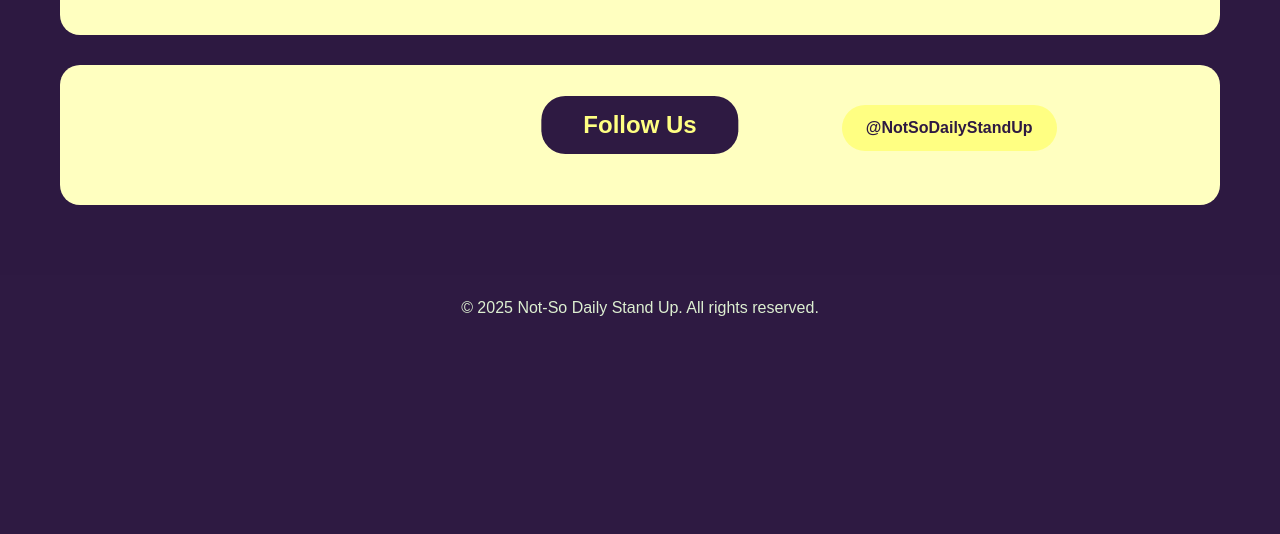
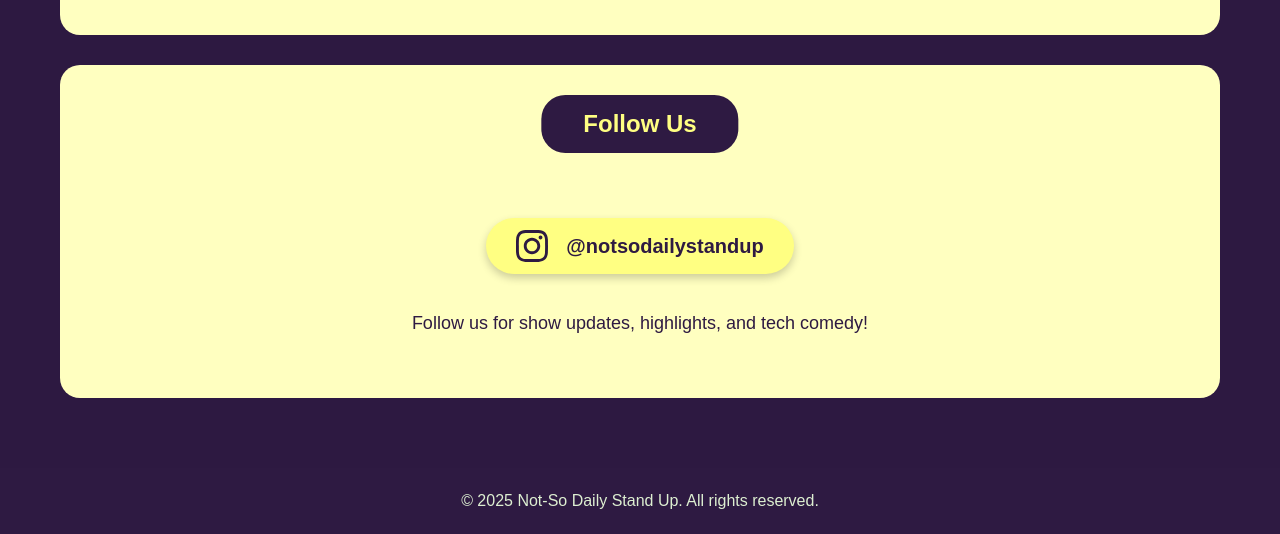
Before and after one commit to Desitrain22/nsds-site, a plain HTML site: page index.html in a window 1280 px wide. Shown: the part 1311-1845 px from the top of the page. Before the commit the page ends 1652 px from the top, so only its background shows below. Drawn offline with Linux system fonts and the light colour scheme.

Commit message:
fixed instagram plug

```diff
--- a/index.html
+++ b/index.html
@@ -13,7 +13,7 @@
       }
 
       body {
-        background-color: #2E1A42; /* Updated to main purple from brand guide */
+        background-color: #2e1a42; /* Updated to main purple from brand guide */
         color: #fff;
         line-height: 1.6;
         min-height: 100vh;
@@ -26,7 +26,12 @@
         display: flex;
         justify-content: center;
         align-items: center;
-        background-color: rgba(46, 26, 66, 0.8); /* Semi-transparent main purple */
+        background-color: rgba(
+          46,
+          26,
+          66,
+          0.8
+        ); /* Semi-transparent main purple */
         backdrop-filter: blur(5px);
         min-height: 100px; /* Ensure the header has a minimum height */
       }
@@ -52,7 +57,7 @@
         height: 100vh;
         overflow: hidden;
         position: relative;
-        background: #2E1A42; /* Updated to main purple */
+        background: #2e1a42; /* Updated to main purple */
       }
 
       .video-column iframe {
@@ -95,10 +100,15 @@
       }
 
       .tagline-box {
-        background-color: rgba(46, 26, 66, 0.7); /* Semi-transparent main purple */
+        background-color: rgba(
+          46,
+          26,
+          66,
+          0.7
+        ); /* Semi-transparent main purple */
         backdrop-filter: blur(10px);
         -webkit-backdrop-filter: blur(10px);
-        color: #FFFF82; /* Main yellow from brand guide */
+        color: #ffff82; /* Main yellow from brand guide */
         padding: 42px; /* Based on 24pt text × 1.75 */
         text-align: center;
         border-radius: 24px; /* Rounded corners matching text size */
@@ -114,17 +124,45 @@
       /* Single-line styles with perfect circular corners */
       .one-liner {
         display: inline-block;
-        background-color: #FFFF82; /* Yellow */
-        color: #2E1A42; /* Purple */
+        background-color: #ffff82; /* Yellow */
+        color: #2e1a42; /* Purple */
         padding: 10px 24px;
         border-radius: 999px; /* Perfect circular ends */
         margin: 10px 0;
         font-weight: bold;
       }
 
+      .instagram-button {
+        display: inline-flex;
+        align-items: center;
+        background-color: #ffff82; /* Yellow */
+        color: #2e1a42; /* Purple */
+        padding: 12px 30px;
+        border-radius: 999px; /* Perfect circular ends */
+        margin: 15px 0;
+        font-weight: bold;
+        font-size: 20px;
+        transition: transform 0.3s ease, box-shadow 0.3s ease;
+        box-shadow: 0 4px 8px rgba(0, 0, 0, 0.2);
+      }
+
+      .instagram-button:hover {
+        transform: translateY(-3px);
+        box-shadow: 0 6px 12px rgba(0, 0, 0, 0.3);
+      }
+
+      .instagram-text {
+        margin-left: 8px;
+      }
+
       .bottom-content {
         margin-top: auto;
-        background-color: rgba(46, 26, 66, 0.9); /* Semi-transparent main purple */
+        background-color: rgba(
+          46,
+          26,
+          66,
+          0.9
+        ); /* Semi-transparent main purple */
         backdrop-filter: blur(8px);
         -webkit-backdrop-filter: blur(8px);
         padding: 40px 20px;
@@ -139,8 +177,8 @@
       .events-section,
       .social-section {
         margin: 30px 0;
-        background-color: #FFFFC0; /* Pale yellow from brand guide */
-        color: #2E1A42; /* Purple */
+        background-color: #ffffc0; /* Pale yellow from brand guide */
+        color: #2e1a42; /* Purple */
         padding: 30px;
         border-radius: 20px; /* Consistent rounded corners */
       }
@@ -151,8 +189,8 @@
         font-size: 24px;
         padding: 10px 42px; /* Based on text size × 1.75 */
         border-radius: 24px; /* Rounded corners matching text size */
-        background-color: #2E1A42; /* Purple */
-        color: #FFFF82; /* Yellow */
+        background-color: #2e1a42; /* Purple */
+        color: #ffff82; /* Yellow */
         display: inline-block;
         margin-left: 50%;
         transform: translateX(-50%);
@@ -161,8 +199,8 @@
       footer {
         text-align: center;
         padding: 20px 0;
-        background-color: #2E1A42; /* Main purple */
-        color: #DDEFD1; /* Pale cyan */
+        background-color: #2e1a42; /* Main purple */
+        color: #ddefd1; /* Pale cyan */
       }
 
       /* Add spacing to push bottom content down */
@@ -225,16 +263,12 @@
       <header>
         <div
           class="container"
-          style="
-            display: flex;
-            justify-content: center;
-            align-items: center;
-          "
+          style="display: flex; justify-content: center; align-items: center"
         >
           <object
             data="media/Header-OneLine.svg"
             type="image/svg+xml"
-            style="height: 80px; width: 300px;"
+            style="height: 80px; width: 300px"
           >
             Not-So Daily Stand Up
           </object>
@@ -264,7 +298,7 @@
                 width="600"
                 height="450"
                 frameborder="0"
-                style="border: 1px solid #2E1A42; border-radius: 20px;"
+                style="border: 1px solid #2e1a42; border-radius: 20px"
                 allowfullscreen=""
                 aria-hidden="false"
                 tabindex="0"
@@ -274,33 +308,31 @@
 
           <div class="social-section">
             <h3 class="section-title">Follow Us</h3>
-            <div class="one-liner">@NotSoDailyStandUp</div>
-            <div id="instagram-feed">
-              <!-- Instagram Embed Code would go here -->
-              <blockquote
-                class="instagram-media"
-                data-instgrm-permalink="https://www.instagram.com"
-                style="
-                  background: #fff;
-                  border: 0;
-                  border-radius: 20px;
-                  box-shadow: 0 0 1px 0 rgba(0, 0, 0, 0.5),
-                    0 1px 10px 0 rgba(0, 0, 0, 0.15);
-                  margin: 1px;
-                  max-width: 540px;
-                  min-width: 326px;
-                  padding: 0;
-                  width: 99.375%;
-                  width: -webkit-calc(100% - 2px);
-                  width: calc(100% - 2px);
-                "
+            <div style="text-align: center; padding: 30px 0">
+              <a
+                href="https://instagram.com/notsodailystandup"
+                target="_blank"
+                style="text-decoration: none"
               >
-                <!-- Instagram content -->
-              </blockquote>
-              <script
-                async
-                src="https://cdnjs.cloudflare.com/ajax/libs/instafeed.js/2.0.0/instafeed.min.js"
-              ></script>
+                <div class="instagram-button">
+                  <svg
+                    xmlns="http://www.w3.org/2000/svg"
+                    width="32"
+                    height="32"
+                    viewBox="0 0 24 24"
+                    style="vertical-align: middle; margin-right: 10px"
+                  >
+                    <path
+                      fill="#2E1A42"
+                      d="M12 2.163c3.204 0 3.584.012 4.85.07 3.252.148 4.771 1.691 4.919 4.919.058 1.265.069 1.645.069 4.849 0 3.205-.012 3.584-.069 4.849-.149 3.225-1.664 4.771-4.919 4.919-1.266.058-1.644.07-4.85.07-3.204 0-3.584-.012-4.849-.07-3.26-.149-4.771-1.699-4.919-4.92-.058-1.265-.07-1.644-.07-4.849 0-3.204.013-3.583.07-4.849.149-3.227 1.664-4.771 4.919-4.919 1.266-.057 1.645-.069 4.849-.069zm0-2.163c-3.259 0-3.667.014-4.947.072-4.358.2-6.78 2.618-6.98 6.98-.059 1.281-.073 1.689-.073 4.948 0 3.259.014 3.668.072 4.948.2 4.358 2.618 6.78 6.98 6.98 1.281.058 1.689.072 4.948.072 3.259 0 3.668-.014 4.948-.072 4.354-.2 6.782-2.618 6.979-6.98.059-1.28.073-1.689.073-4.948 0-3.259-.014-3.667-.072-4.947-.196-4.354-2.617-6.78-6.979-6.98-1.281-.059-1.69-.073-4.949-.073zm0 5.838c-3.403 0-6.162 2.759-6.162 6.162s2.759 6.163 6.162 6.163 6.162-2.759 6.162-6.163c0-3.403-2.759-6.162-6.162-6.162zm0 10.162c-2.209 0-4-1.79-4-4 0-2.209 1.791-4 4-4s4 1.791 4 4c0 2.21-1.791 4-4 4zm6.406-11.845c-.796 0-1.441.645-1.441 1.44s.645 1.44 1.441 1.44c.795 0 1.439-.645 1.439-1.44s-.644-1.44-1.439-1.44z"
+                    />
+                  </svg>
+                  <span class="instagram-text">@notsodailystandup</span>
+                </div>
+              </a>
+              <p style="margin-top: 20px; color: #2e1a42; font-size: 18px">
+                Follow us for show updates, highlights, and tech comedy!
+              </p>
             </div>
           </div>
         </div>
```
